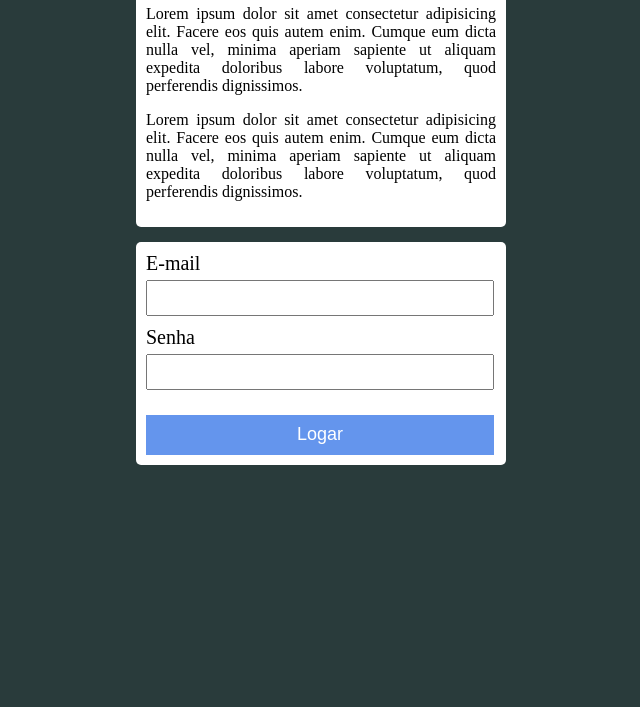
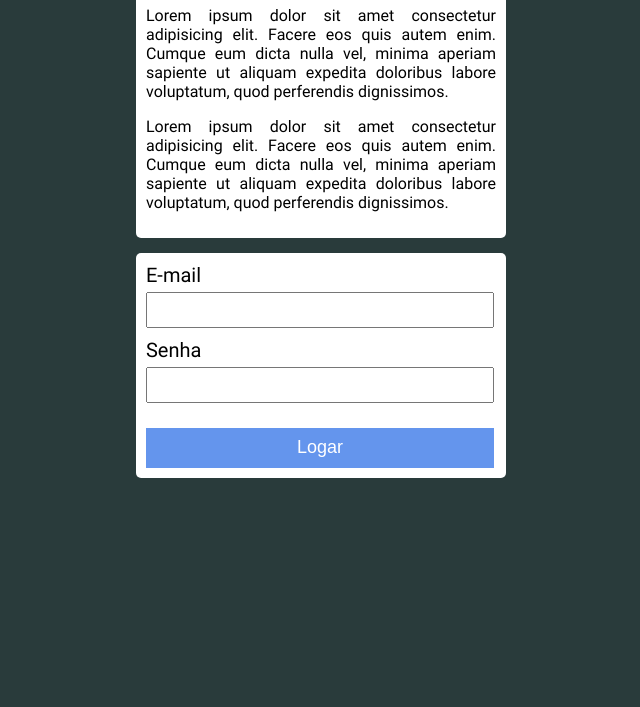
Before and after one commit to FerX95/Parada_33H, a plain HTML site: page index.html in a window 1280 px wide. Shown: the part 93-800 px from the top of the page, without its empty margins (319-959 px from the left). Drawn offline with Linux system fonts and the light colour scheme.

Commit message:
Troca da fonte do site

```diff
--- a/css/estilo.css
+++ b/css/estilo.css
@@ -1,4 +1,10 @@
+@font-face {
+    font-family: 'Roboto';
+    src: url("../fonts/Roboto-Regular.ttf");
+}
+
 body{
+    font-family: 'Roboto', sans-serif;
     background-color: #293b3b;
 }
 
```
Also changed, not shown: fonts/Roboto-Regular.ttf (added).
